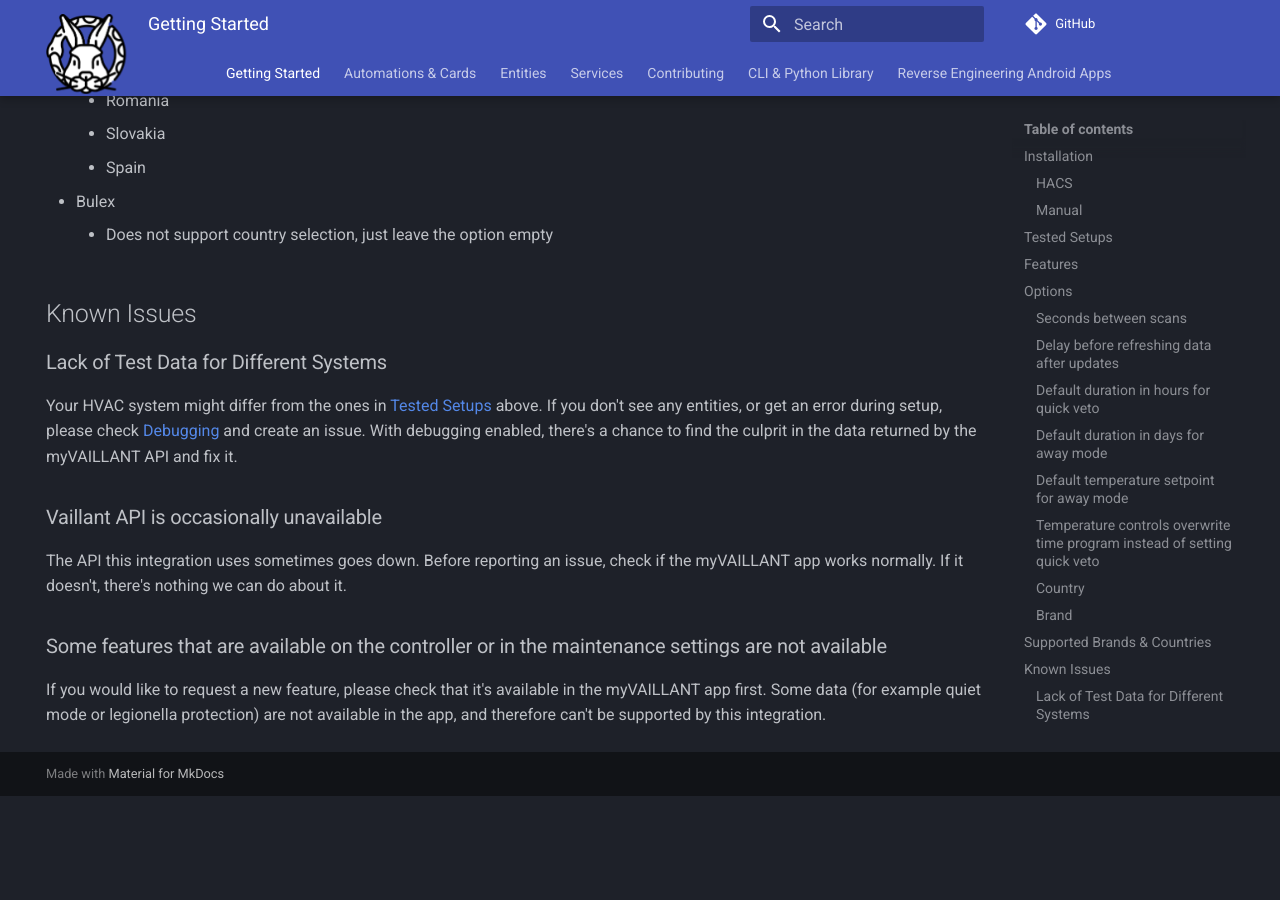
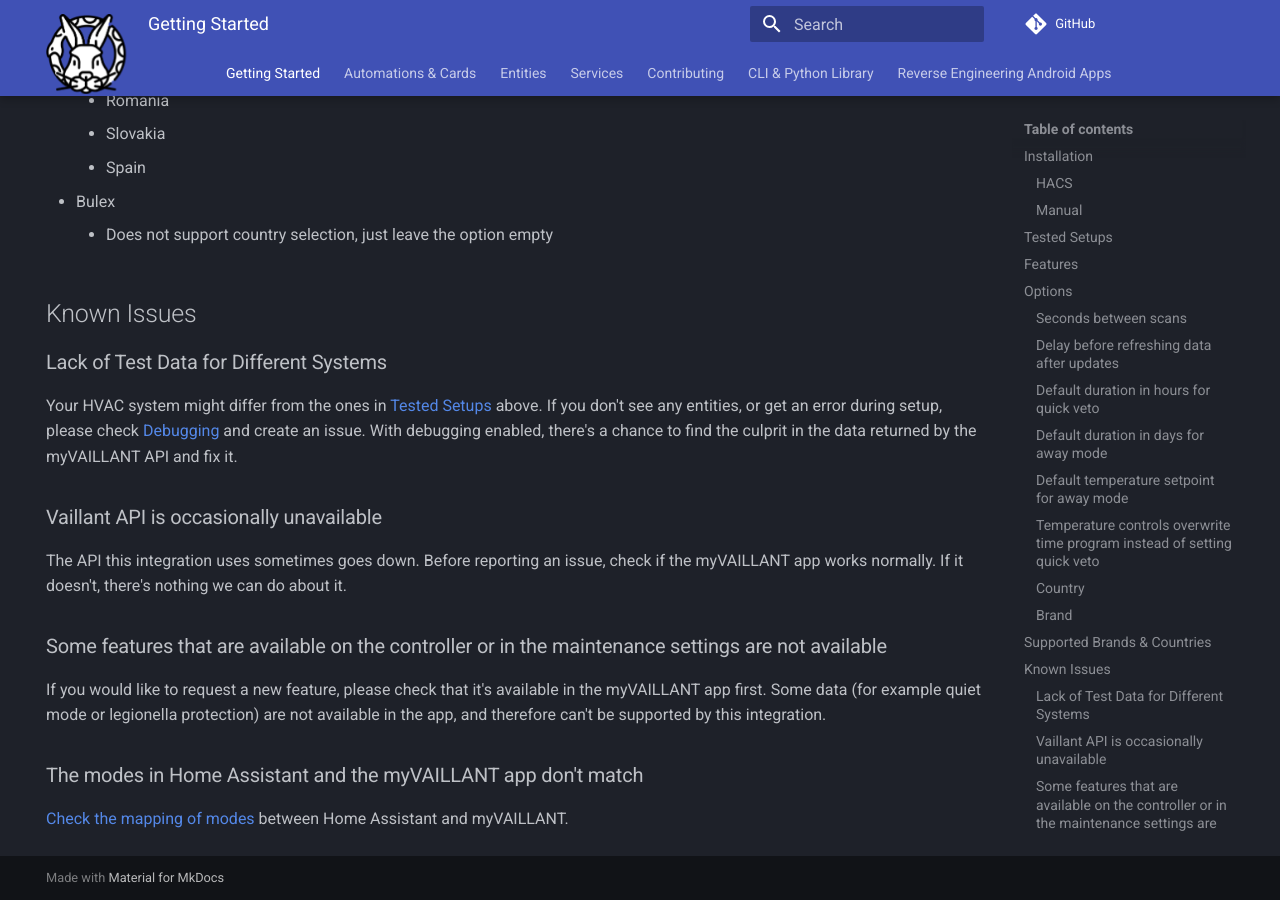
Before and after one commit to signalkraft/mypyllant-component, an MkDocs documentation site: the page built from docs/docs/index.md, in a window 1280 px wide and 900 px high, scrolled down 5544 px. Built offline with MkDocs 1.6.1 and Material for MkDocs 9.7.7, drawn with Linux system fonts in a browser that asks for light colours; comment, search, counter and statistics services are not loaded; before the commit the page ends 6340 px from its top, so only the background shows below that.

Commit message:
climate mapping docs

```diff
--- a/docs/docs/index.md
+++ b/docs/docs/index.md
@@ -206,3 +206,7 @@
 If you would like to request a new feature, please check that it's available in the myVAILLANT app first.
 Some data (for example quiet mode or legionella protection) are not available in the app, and therefore
 can't be supported by this integration.
+
+### The modes in Home Assistant and the myVAILLANT app don't match
+
+[Check the mapping of modes](2-entities.md#climate-entities) between Home Assistant and myVAILLANT.
```
Also changed, not shown: docs/docs/2-entities.md (+26 -0 lines).
